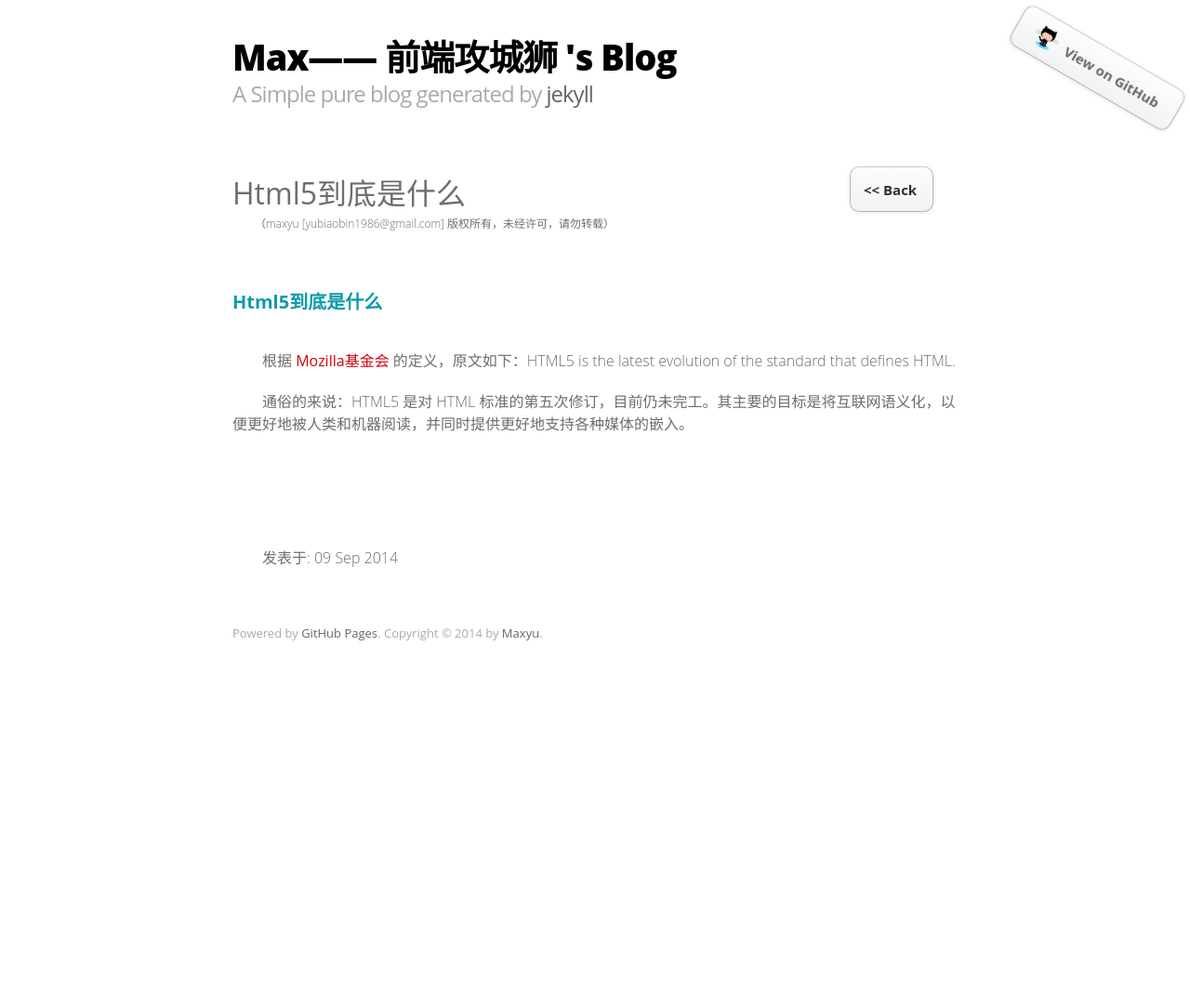
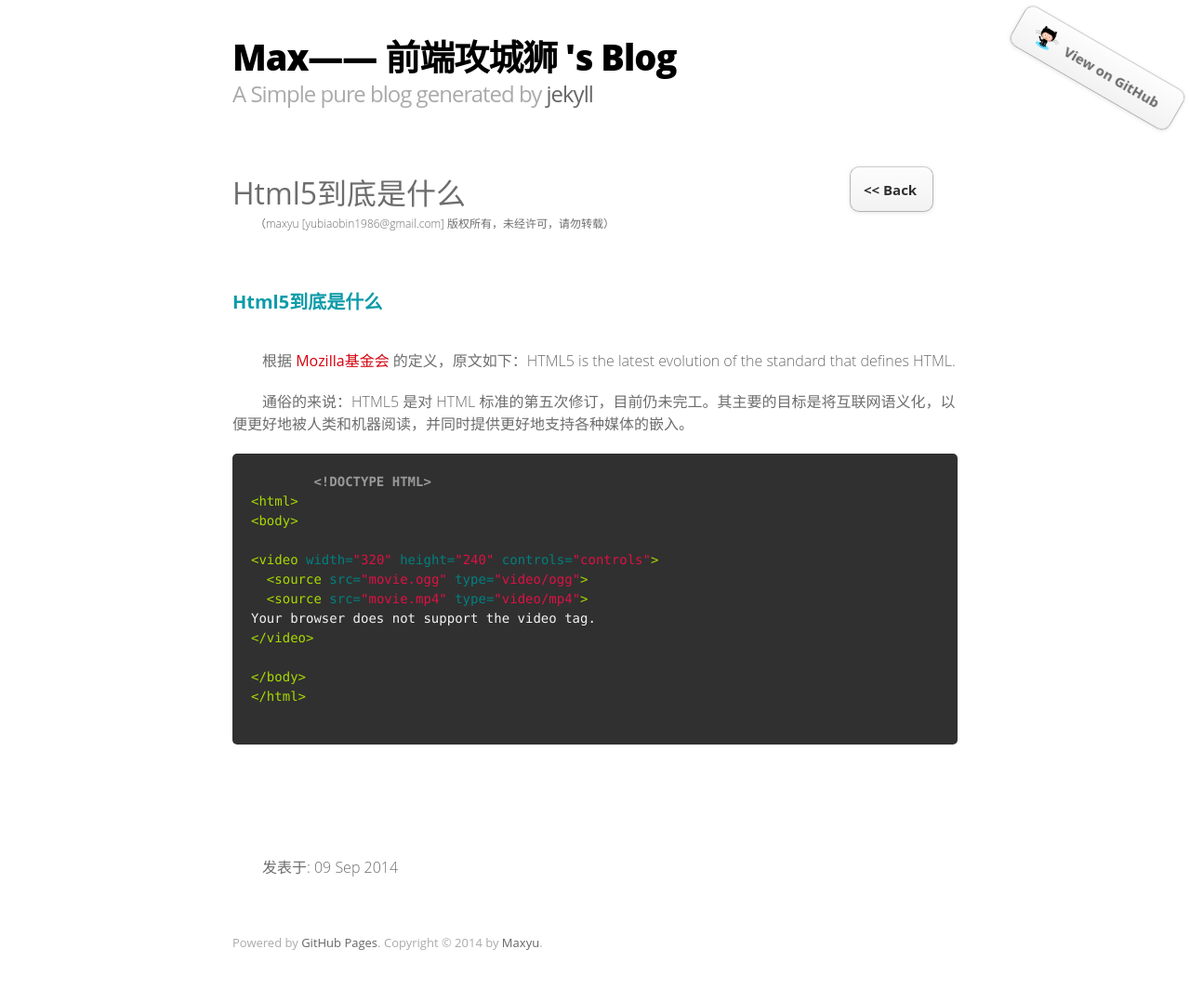
Before and after one commit to yubiaobin/yubiaobin.github.io, a Jekyll site: the page built from _posts/2014-09-09-html5-defined.html, in a window 1280 px wide. Shown: the whole page at 93% size. Built offline with Jekyll 4.4.1, drawn with Linux system fonts in a browser that asks for light colours; comment, search, counter and statistics services are not loaded; before the commit the page ends 900 px from its top, so only the background shows below that.

Commit message:
add html5 tag

```diff
--- a/_posts/2014-09-09-html5-defined.html
+++ b/_posts/2014-09-09-html5-defined.html
@@ -29,5 +29,17 @@ title : Html5到底是什么
 
 <p>
 	{% highlight html %}
+	<!DOCTYPE HTML>
+<html>
+<body>
+
+<video width="320" height="240" controls="controls">
+  <source src="movie.ogg" type="video/ogg">
+  <source src="movie.mp4" type="video/mp4">
+Your browser does not support the video tag.
+</video>
+
+</body>
+</html>
 	{% endhighlight %}
 </p>
```
